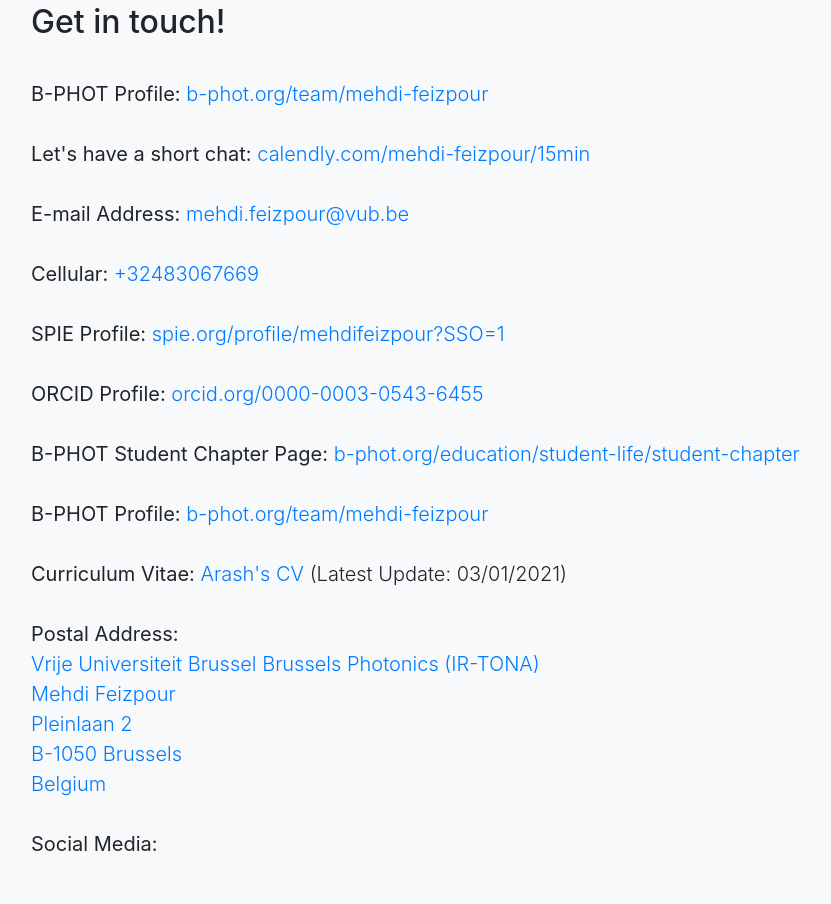
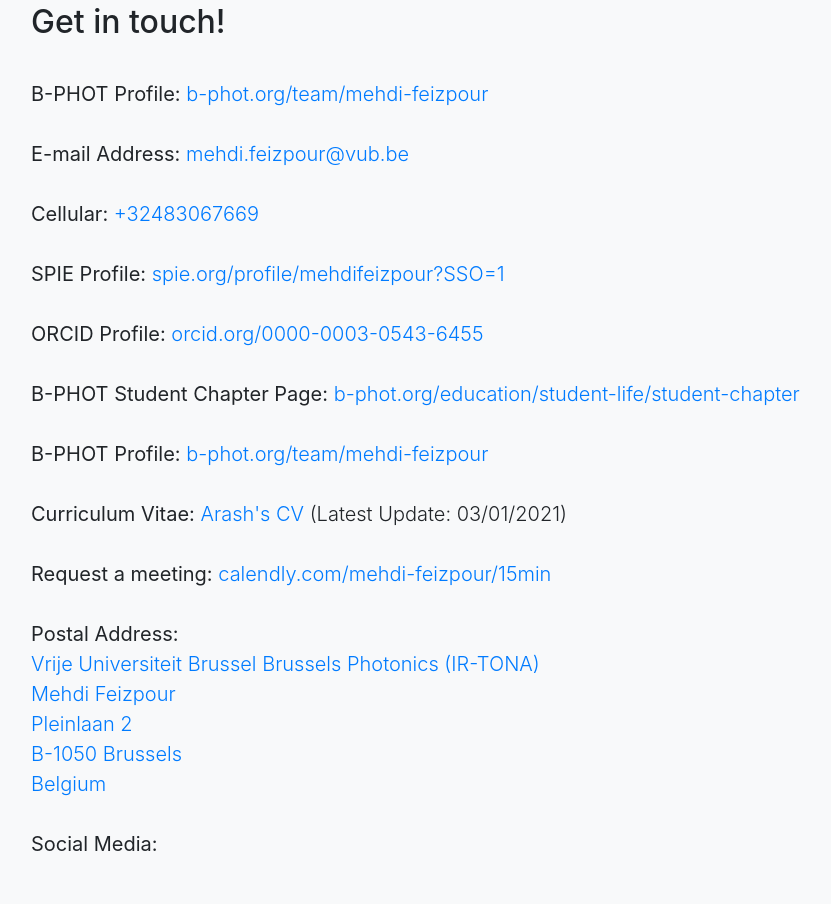
Before and after one commit to arashfeizpour/arashfeizpour.github.io, a website with bundled scripts: page Contact.html in a window 1280 px wide. Shown: the part 917-1821 px from the top of the page, without its empty margins (149-980 px from the left). Built offline with nearby package versions, Linux system fonts and the light colour scheme.

Commit message:
Update Contact.html

```diff
--- a/Contact.html
+++ b/Contact.html
@@ -89,7 +89,6 @@
           <p class="lead mb-5">
            <br /><b> B-PHOT Profile:</b> <a href="https://b-phot.org/team/mehdi-feizpour">b-phot.org/team/mehdi-feizpour</a>   <br /><br />
 
-            <b> Let's have a short chat:</b> <a href="https://calendly.com/mehdi-feizpour/15min">calendly.com/mehdi-feizpour/15min</a>   <br /><br />
 
             <b>E-mail Address:</b> <a href="mailto:mehdi.feizpour@vub.be">mehdi.feizpour@vub.be</a><br /> <br />
 
@@ -104,6 +103,8 @@
             <b> B-PHOT Profile:</b> <a href="https://b-phot.org/team/mehdi-feizpour">b-phot.org/team/mehdi-feizpour</a>   <br /><br />
 
             <b> Curriculum Vitae: </b> <a href="https://drive.google.com/file/d/1rVus0J6VN0UBceJYX1MwTF981IGPBWEa/view?usp=sharing">Arash's CV</a> (Latest Update: 03/01/2021)  <br /><br />
+
+            <b>Request a meeting:</b> <a href="https://calendly.com/mehdi-feizpour/15min">calendly.com/mehdi-feizpour/15min</a>   <br /><br />
 
             <b> Postal Address:</b> <a href="#contact"><br />Vrije Universiteit Brussel
 Brussels Photonics (IR-TONA)<br />
```
